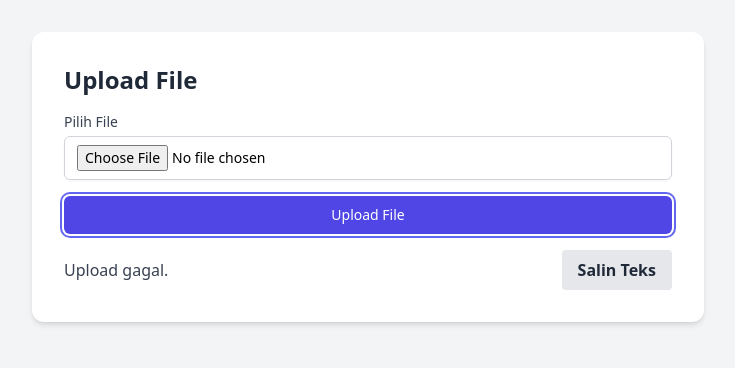
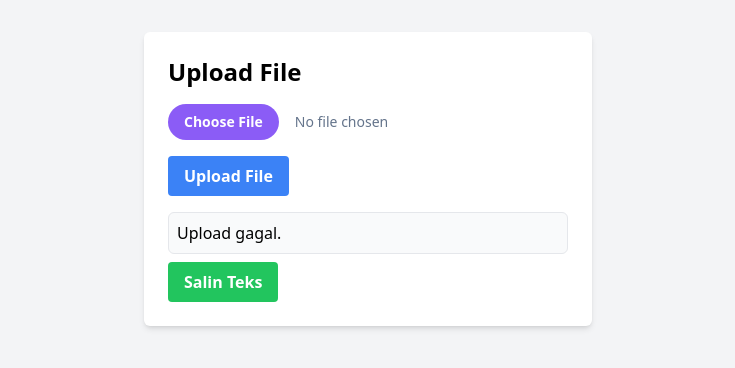
Before and after one commit to Rapikzduar/aplot-pail, a website: page index.html in a window 1280 px wide. Both pictures are taken after a click on the button "Upload File". Shown: the whole page, without its empty margins (272-1007 px from the left). Drawn offline with nearby package versions, Linux system fonts and the light colour scheme; no server answers.

Commit message:
Update index.html

```diff
--- a/index.html
+++ b/index.html
@@ -7,27 +7,23 @@
     <script src="https://cdn.tailwindcss.com"></script>
 </head>
 <body class="bg-gray-100 p-8">
-    <div class="max-w-md mx-auto bg-white rounded-xl shadow-md overflow-hidden md:max-w-2xl">
-        <div class="md:p-8">
-            <h1 class="text-2xl font-semibold mb-4 text-gray-800">Upload File</h1>
-            <form ref="uploadForm" id="uploadForm" action="/upload" method="post" encType="multipart/form-data" class="space-y-4">
-                <div>
-                    <label class="block text-sm font-medium text-gray-700">Pilih File</label>
-                    <div class="mt-1">
-                        <input type="file" name="file" class="appearance-none block w-full px-3 py-2 border border-gray-300 rounded-md shadow-sm placeholder-gray-400 focus:outline-none focus:ring-indigo-500 focus:border-indigo-500 sm:text-sm">
-                    </div>
-                </div>
-                <div>
-                    <button type="submit" class="w-full flex justify-center py-2 px-4 border border-transparent rounded-md shadow-sm text-sm font-medium text-white bg-indigo-600 hover:bg-indigo-700 focus:outline-none focus:ring-2 focus:ring-offset-2 focus:ring-indigo-500">Upload File</button>
-                </div>
-            </form>
+    <div class="max-w-md mx-auto bg-white p-6 rounded-md shadow-md">
+        <h1 class="text-2xl font-semibold mb-4">Upload File</h1>
+        <form ref="uploadForm" id="uploadForm" action="/upload" method="post" encType="multipart/form-data">
+            <div class="mb-4">
+                <input type="file" name="file" class="block w-full text-sm text-slate-500 file:mr-4 file:py-2 file:px-4 file:rounded-full file:border-0 file:text-sm file:font-semibold file:bg-violet-500 file:text-white hover:file:bg-violet-600" />
+            </div>
+            <button type="submit" class="bg-blue-500 hover:bg-blue-700 text-white font-bold py-2 px-4 rounded">
+                Upload File
+            </button>
+        </form>
 
-            <div id="result" class="mt-4 hidden">
-                <div class="flex items-center justify-between">
-                    <p id="resultText" class="text-gray-700 break-words"></p>
-                    <button id="copyButton" class="bg-gray-200 hover:bg-gray-300 text-gray-800 font-bold py-2 px-4 rounded">Salin Teks</button>
-                </div>
-            </div>
+        <div id="result" class="mt-4 hidden">
+            <p id="resultText" class="border p-2 rounded-md bg-gray-50">
+                </p>
+            <button id="copyButton" class="mt-2 bg-green-500 hover:bg-green-700 text-white font-bold py-2 px-4 rounded">
+                Salin Teks
+            </button>
         </div>
     </div>
 
@@ -49,8 +45,8 @@
                 });
 
                 if (response.ok) {
-                    const data = await response.text();
-                    resultText.textContent = data; // Asumsikan server mengembalikan teks
+                    const data = await response.text(); // or response.json() if you are sending json
+                    resultText.textContent = data;
                     resultDiv.classList.remove('hidden');
                 } else {
                     resultText.textContent = 'Upload gagal.';
@@ -67,10 +63,11 @@
             const textToCopy = resultText.textContent;
             navigator.clipboard.writeText(textToCopy)
                 .then(() => {
-                    alert('Teks disalin!');
+                    alert('Teks berhasil disalin!');
                 })
                 .catch(err => {
                     console.error('Gagal menyalin teks: ', err);
+                    alert('Gagal menyalin teks.');
                 });
         });
     </script>
```
